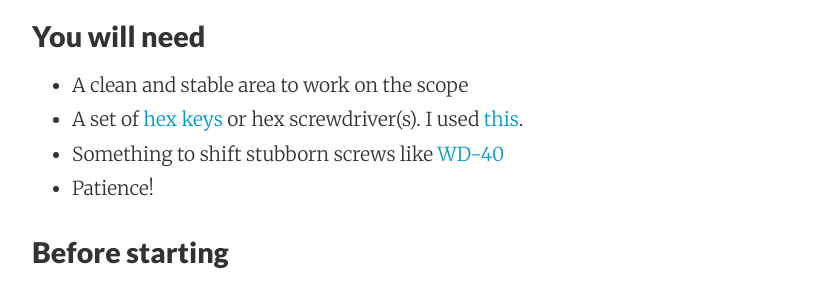
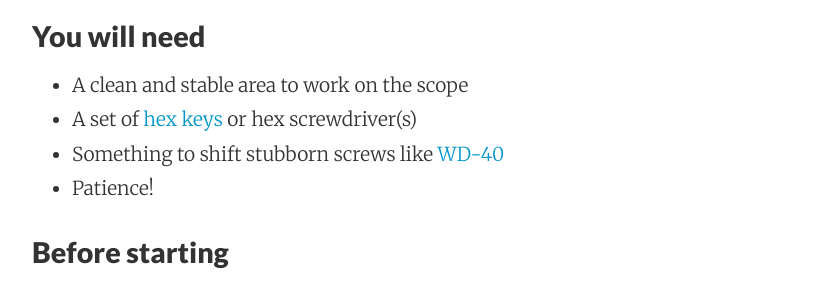
Before and after one commit to jamesnetherton/jamesnetherton.github.io, a Jekyll site: the page built from _posts/2015-06-06-deforking-celestron-cpc-925.md, in a window 1280 px wide and 900 px high, scrolled down 615 px. Shown: the part 153-442 px from the top of the window, without its empty margins (224-1040 px from the left). Built offline with Jekyll 4.4.1, drawn with Linux system fonts in a browser that asks for light colours; nearby versions of some CDN libraries.

Commit message:
Fix broken links

```diff
--- a/_posts/2015-06-06-deforking-celestron-cpc-925.md
+++ b/_posts/2015-06-06-deforking-celestron-cpc-925.md
@@ -5,7 +5,7 @@
 tags: [Telescopes]
 ---
 
-I have owned a [Celestron CPC 925](http://www.celestron.com/browse-shop/astronomy/telescopes/cpc-925-gps-%28xlt%29-computerized-telescope)
+I have owned a [Celestron CPC 925](https://www.celestron.com/products/cpc-925-gps-xlt-computerized-telescope)
 for some time. It's a great scope and good value for money. Over time, the only real negative for me has been the unwieldiness of the scope and fork arm
 assembly.
 
@@ -18,7 +18,7 @@
 ## You will need
 
 * A clean and stable area to work on the scope
-* A set of [hex keys](http://en.wikipedia.org/wiki/Hex_key) or hex screwdriver(s). I used [this](https://www.stanleytools.co.uk/product/147260).
+* A set of [hex keys](http://en.wikipedia.org/wiki/Hex_key) or hex screwdriver(s)
 * Something to shift stubborn screws like [WD-40](http://wd40.com/)
 * Patience!
 
```
